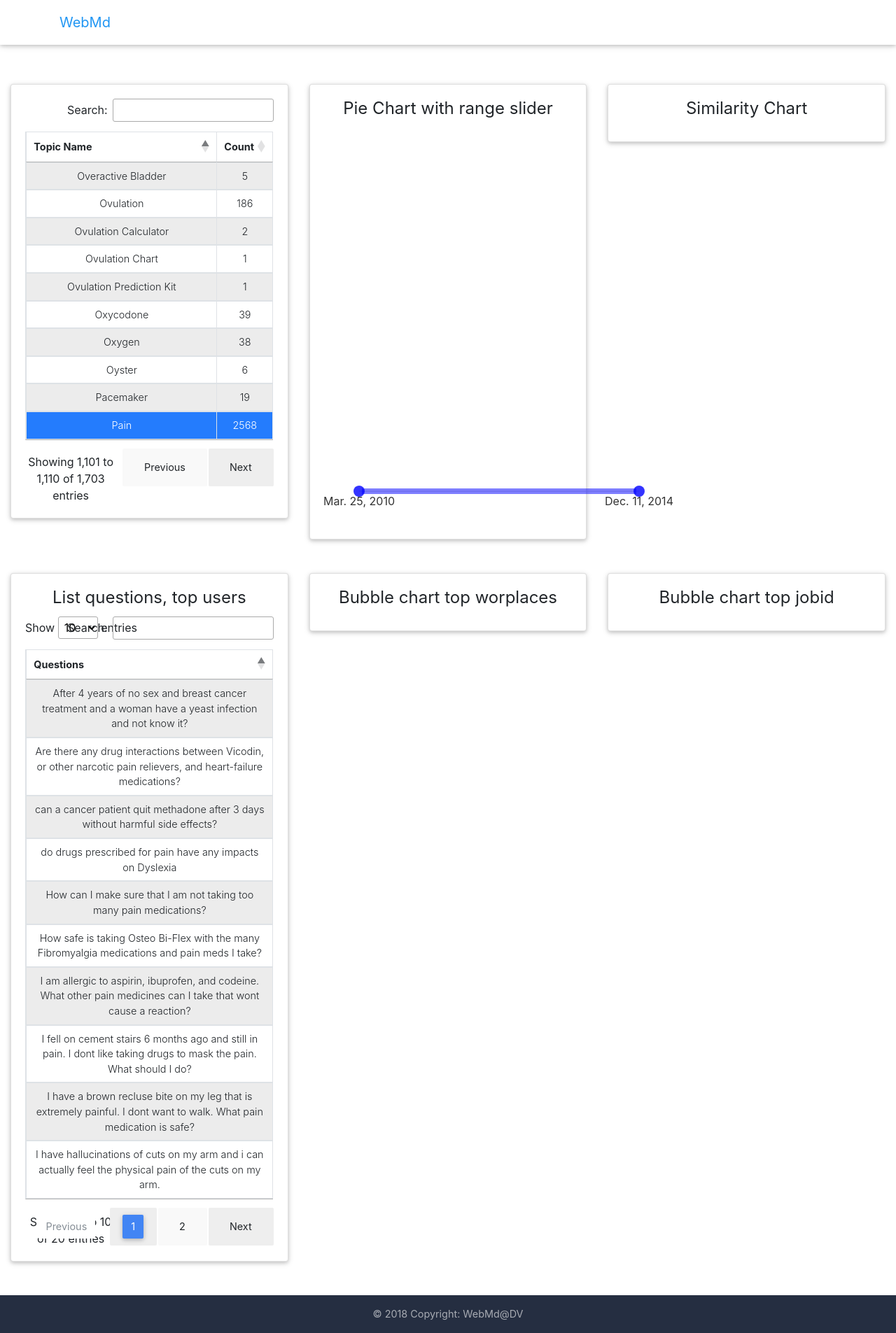
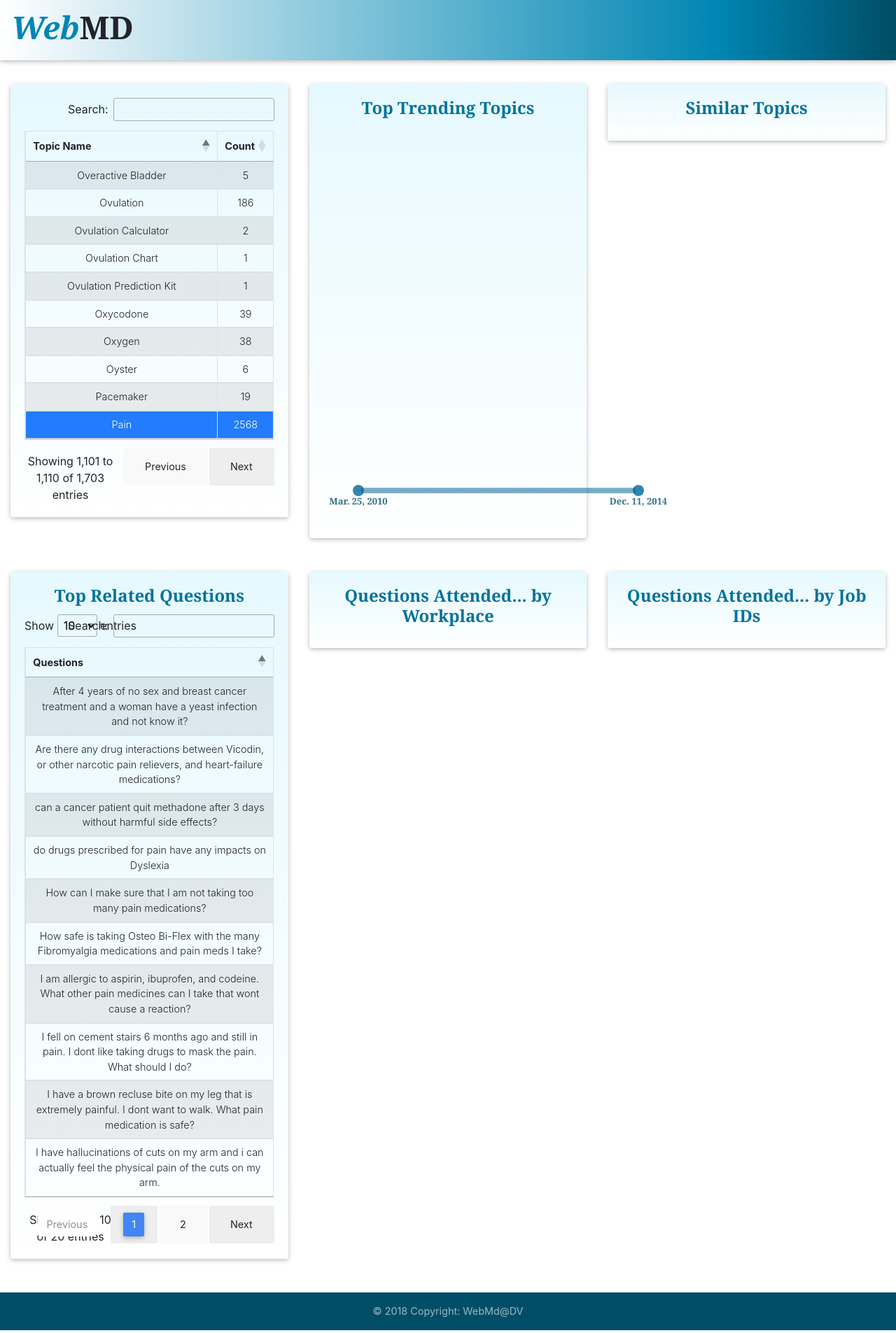
Before and after one commit to shpatni/WebMd_Visual_Analytics, a Django app: page / in a window 1280 px wide. Shown: the whole page at 70% size. Run offline with Django 3.2, Linux system fonts and the light colour scheme; data that the repository does not hold is empty; parts of the project's set-up code (start-up, migrations or seed data) failed here and were passed over; some libraries are stand-ins or nearby versions.

Commit message:
UI changes

```diff
--- a/DataVis/settings.py
+++ b/DataVis/settings.py
@@ -52,13 +52,13 @@
     'django.middleware.csrf.CsrfViewMiddleware',
     'django.contrib.auth.middleware.AuthenticationMiddleware',
     'django.contrib.auth.middleware.SessionAuthenticationMiddleware',
-    'whitenoise.middleware.WhiteNoiseMiddleware',
+    # 'whitenoise.middleware.WhiteNoiseMiddleware',
     'django.contrib.messages.middleware.MessageMiddleware',
     'django.middleware.clickjacking.XFrameOptionsMiddleware',
 ]
 
 
-STATICFILES_STORAGE = 'whitenoise.storage.CompressedManifestStaticFilesStorage'
+# STATICFILES_STORAGE = 'whitenoise.storage.CompressedManifestStaticFilesStorage'
 
 ROOT_URLCONF = 'DataVis.urls'
 
--- a/DataVis/static/js/bubblechart.js
+++ b/DataVis/static/js/bubblechart.js
@@ -1,7 +1,7 @@
 function createBubbleChart(type,dataBubbleChart) {
     var diameter = 400,
         format = d3.format(",d"),
-        color = d3.scaleOrdinal(d3.schemeCategory20c);
+        color = d3.scaleOrdinal(d3.schemeCategory20);
 
     var bubble = d3.pack()
         .size([diameter, diameter])
--- a/DataVis/static/js/piechart.js
+++ b/DataVis/static/js/piechart.js
@@ -114,8 +114,7 @@
                 createBubbleChart('jobtype', dataBubbleChart1);
       			});
             $.getJSON("static/data/similarity.json", function(result){
-                var color = d3.scaleOrdinal()
-                	.range(["#EDC951","#CC333F","#00A0B0"]);
+                var color = d3.scaleOrdinal().range(["#e6b800", "#cc3300"])
                 var margin = {top: 100, right: 100, bottom: 100, left: 100},
                 	width = Math.min(550, window.innerWidth - 10) - margin.left - margin.right,
                 	height = Math.min(width, window.innerHeight - margin.top - margin.bottom - 20);
@@ -145,14 +144,35 @@
 		        });});
         });
 
+    // var pieData = pie(data);
+    // var pieAngle = pieData.map(function (p) {
+    //     return (p.startAngle + p.endAngle) / 2 / Math.PI * 180;
+    // });
+    // const innerArc = d3.svg.arc().innerRadius(radius - 0).outerRadius(radius - 0);
 
     arc.append("text")
         .attr("transform", function(d) {
-            return "translate(" + label.centroid(d) + "),rotate(20)";
+            return "translate(" + label.centroid(d) + "),rotate(60)";
         })
+        // .style('text-anchor', function (d, i) { //important
+        //   const p = pieData[i];
+        //   const angle = pieAngle[i];
+        //   if (angle > 0 && angle <= 180) { //text-anchor depends on the angle
+        //     return "end"
+        //   }
+        //   return "start"
+        // })
+        // .attr("transform", function (d, i) { //important
+        //   const p = pieData[i];
+        //   let angle = pieAngle[i];
+        //   if (angle > 0 && angle <= 180) { //rotation depends on the angle
+        //     angle = angle - 180;
+        //   }
+        //   return "translate(${innerArc.centroid(p)}) rotate(${angle+90} 0 0)";
+        // })
         .attr("dy", "0.35em")
         .text(function(d) {
             return d.data.topic;
         })
-        .style('font-size', "15px");
+        .style('font-size', "15px").style("font-family","Helvetica");
 }
--- a/DataVis/static/js/radar.js
+++ b/DataVis/static/js/radar.js
@@ -7,12 +7,13 @@
 	 maxValue: 0, 			//What is the value that the biggest circle will represent
 	 labelFactor: 1.25, 	//How much farther than the radius of the outer circle should the labels be placed
 	 wrapWidth: 60, 		//The number of pixels after which a label needs to be given a new line
-	 opacityArea: 0.35, 	//The opacity of the area of the blob
-	 dotRadius: 4, 			//The size of the colored circles of each blog
+	 opacityArea: 0.5, 	//The opacity of the area of the blob
+	 dotRadius: 5, 			//The size of the colored circles of each blog
 	 opacityCircles: 0.1, 	//The opacity of the circles of each blob
 	 strokeWidth: 2, 		//The width of the stroke around each blob
 	 roundStrokes: false,	//If true the area and stroke will follow a round path (cardinal-closed)
-	 color: d3.scaleOrdinal(d3.schemeCategory10)	//Color function
+	 // color: d3.scaleOrdinal(d3.schemeCategory10)	//Color function
+	 color: d3.scaleOrdinal().range(["#e6b800", "#cc3300"])
 	};
 
 	//Put all of the options into a variable called cfg
@@ -27,7 +28,7 @@
 
 	var allAxis = (data[0].map(function(i, j){return i.axis})),	//Names of each axis
 		total = allAxis.length,					//The number of different axes
-		radius = Math.min(cfg.w/2, cfg.h/2), 	//Radius of the outermost circle
+		radius = Math.min(cfg.w/1.9, cfg.h/1.9), 	//Radius of the outermost circle
 		Format = d3.format('.0%'),			 	//Percentage formatting
 		angleSlice = Math.PI * 2 / total;		//The width in radians of each "slice"
 
@@ -77,8 +78,8 @@
 		.append("circle")
 		.attr("class", "gridCircle")
 		.attr("r", function(d, i){return radius/cfg.levels*d;})
-		.style("fill", "#CDCDCD")
-		.style("stroke", "#CDCDCD")
+		.style("fill", "#80e5ff")
+		.style("stroke", "#669999")
 		.style("fill-opacity", cfg.opacityCircles)
 		.style("filter" , "url(#glow)");
 
@@ -87,11 +88,11 @@
 	   .data(d3.range(1,(cfg.levels+1)).reverse())
 	   .enter().append("text")
 	   .attr("class", "axisLabel")
-	   .attr("x", 4)
+	   .attr("x", 20)
 	   .attr("y", function(d){return -d*radius/cfg.levels;})
 	   .attr("dy", "0.4em")
-	   .style("font-size", "10px")
-	   .attr("fill", "#737373")
+	   .style("font-size", "12px")
+	   .attr("fill", "#004d66")
 	   .text(function(d,i) { return Format(maxValue * d/cfg.levels); });
 
 	/////////////////////////////////////////////////////////
@@ -108,8 +109,8 @@
 	axis.append("line")
 		.attr("x1", 0)
 		.attr("y1", 0)
-		.attr("x2", function(d, i){ return rScale(maxValue*1.1) * Math.cos(angleSlice*i - Math.PI/2); })
-		.attr("y2", function(d, i){ return rScale(maxValue*1.1) * Math.sin(angleSlice*i - Math.PI/2); })
+		.attr("x2", function(d, i){ return rScale(maxValue*1.02) * Math.cos(angleSlice*i - Math.PI/2); })
+		.attr("y2", function(d, i){ return rScale(maxValue*1.02) * Math.sin(angleSlice*i - Math.PI/2); })
 		.attr("class", "line")
 		.style("stroke", "white")
 		.style("stroke-width", "2px");
@@ -117,7 +118,7 @@
 	//Append the labels at each axis
 	axis.append("text")
 		.attr("class", "legend")
-		.style("font-size", "11px")
+		.style("font-size", "14px").style("font-weight","bold").style("font-family","Georgia").style("fill","#006080")
 		.attr("text-anchor", "middle")
 		.attr("dy", "0.35em")
 		.attr("x", function(d, i){ return rScale(maxValue * cfg.labelFactor) * Math.cos(angleSlice*i - Math.PI/2); })
@@ -257,8 +258,9 @@
 			});
 			$.getJSON("static/data/similarity.json", function(result){
 			/*$.getJSON("/similarity", function(result){*/
-					var color = d3.scaleOrdinal()
-						.range(["#EDC951","#CC333F","#00A0B0"]);
+					// var color = d3.scaleOrdinal()
+					// 	.range(["#EDC951","#CC333F","#00A0B0"]);
+					var color = d3.scaleOrdinal().range(["#e6b800", "#cc3300"])
 					var margin = {top: 100, right: 100, bottom: 100, left: 100},
 						width = Math.min(550, window.innerWidth - 10) - margin.left - margin.right,
 						height = Math.min(width, window.innerHeight - margin.top - margin.bottom - 20);
@@ -339,8 +341,9 @@
 
 $.getJSON("static/data/similarity.json", function(result){
 		selectedTopicId = nameIdMapping[selectedTopic];
-		var color = d3.scaleOrdinal()
-			.range(["#EDC951","#CC333F","#00A0B0"]);
+		// var color = d3.scaleOrdinal()
+			// .range(["#EDC951","#CC333F","#00A0B0"]);
+		var color = d3.scaleOrdinal().range(["#e6b800", "#cc3300"])
 		var radarChartOptions = {
 			w: width,
 			h: height,
--- a/DataVis/static/js/timeperiodselector.js
+++ b/DataVis/static/js/timeperiodselector.js
@@ -117,7 +117,7 @@
         elements.$minText = svg.append('text')
             .attr("x", settings.min)
             .attr("y", settings.radius * 3 + settings.offset)
-            .attr("fill", "black")
+            .attr("fill", "#004d66").style("font-size", "13px").style("font-weight","bold").style("font-family","Georgia")
             .attr('fill-opacity', settings.opacity.medium)
             .attr('text-anchor', 'middle')
             .text(settings.translater.apply(self, [settings.min]).text);
@@ -134,7 +134,7 @@
         elements.$maxText = svg.append('text')
             .attr("x", settings.max)
             .attr("y", settings.radius * 3 + settings.offset)
-            .attr("fill", "black")
+            .attr("fill", "#004d66").style("font-size", "13px").style("font-weight","bold").style("font-family","Georgia")
             .attr("fill-opacity", settings.opacity.medium)
             .attr("text-anchor", "middle")
             .text(settings.translater.apply(self, [settings.max]).text);
@@ -282,7 +282,7 @@
         };
     }(timeScale);
 
-    var slider = new RangeSlider(g, settings.dim.width, handles.size, 'blue', translater, callback);
+    var slider = new RangeSlider(g, settings.dim.width, handles.size, '#006699', translater, callback);
 
     //setup handle dragging
     slider.elements.$min.call(d3.drag()
--- a/templates/webmddashboard.html
+++ b/templates/webmddashboard.html
@@ -16,7 +16,7 @@
     <!-- Material Design Bootstrap -->
     <link href="{% static 'css/mdb.min.css'%}" rel="stylesheet">
     <!-- Your custom styles (optional) -->
-    <link href="{% static 'css/style.min.css'%}" rel="stylesheet">
+    <!-- <link href="{% static 'css/style.min.css'%}" rel="stylesheet"> -->
 
     <script type="text/javascript" src="{% static 'js/jquery-3.2.1.min.js'%}"></script>
     <!-- Bootstrap tooltips -->
@@ -182,15 +182,9 @@
     <header>
 
         <!-- Navbar -->
-        <nav class="navbar fixed-top navbar-expand-lg navbar-light white scrolling-navbar">
-            <div class="container">
+        <nav class="navbar fixed-top navbar-expand-lg navbar-light white scrolling-navbar" style="background: linear-gradient(to right, #FFFFFF, #0086b3 80%, #004d66);">
 
-                <!-- Brand -->
-                <a class="navbar-brand waves-effect" href="#">
-                  <strong class="blue-text">WebMd</strong>
-              </a>
-
-            </div>
+            <h1 style="font-family:Georgia !important;font-size:45px;font-weight:bold;"><i><font color="#0086b3">Web</font></i>MD</h1>
         </nav>
         <!-- Navbar -->
 
@@ -210,7 +204,7 @@
                     <div class="col-xl-4 col-lg-6 col-md-12 mb-4">
 
                         <!--Card-->
-                        <div class="card">
+                        <div class="card" style="border: 0;background: linear-gradient(#e6f9ff, #ffffff);">
                             <!--Card content-->
                             <div class="card-body">
                                 <table id="example" class="table table-striped table-bordered hover stripe">
@@ -243,12 +237,12 @@
                     <div class="col-xl-4 col-lg-6 col-md-12 mb-4">
 
                         <!--Card-->
-                        <div class="card">
+                        <div class="card" style="border: 0;background: linear-gradient(#e6f9ff, #ffffff);">
 
                             <!--Card content-->
                             <div class="card-body">
                                 <!--Title-->
-                                <h4 class="card-title">Pie Chart with range slider</h4>
+                                <h4 class="card-title" style="font-family:Georgia !important;font-weight:bold;"><font color="#007399">Top Trending Topics</font></h4>
                                 <svg id="topicspie" width="400" height="400"></svg>
                                 <div id="controllers">
                                     <svg id="xyz" width="500" height="50">
@@ -266,13 +260,13 @@
                     <div class="col-xl-4 col-lg-6 col-md-12 mb-4">
 
                         <!--Card-->
-                        <div class="card">
+                        <div class="card" style="border: 0;background: linear-gradient(#e6f9ff, #ffffff);">
 
 
                             <!--Card content-->
                             <div class="card-body">
                                 <!--Title-->
-                                <h4 class="card-title">Similarity Chart</h4>
+                                <h4 class="card-title" style="font-family:Georgia !important;font-weight:bold;"><font color="#007399">Similar Topics</font></h4>
                                 <div class="radarChart"></div>
                             </div>
 
@@ -292,13 +286,13 @@
                     <div class="col-lg-4 col-md-6 mb-4">
 
                         <!--Card-->
-                        <div class="card">
+                        <div class="card" style="border: 0;background: linear-gradient(#e6f9ff, #ffffff);">
 
 
                             <!--Card content-->
                             <div class="card-body">
                                 <!--Title-->
-                                <h4 class="card-title">List questions, top users</h4>
+                                <h4 class="card-title" style="font-family:Georgia !important;font-weight:bold;"><font color="#007399">Top Related Questions</font></h4>
                                 <!--Text <ul id="topQuestionsList"></ul>-->
 									<table id="questionTable" class="table table-striped table-bordered hover stripe dt-left">
                                     <thead>
@@ -323,13 +317,13 @@
                     <div class="col-lg-4 col-md-12 mb-4">
 
                         <!--Card-->
-                        <div class="card">
+                        <div class="card" style="border: 0;background: linear-gradient(#e6f9ff, #ffffff);">
 
 
                             <!--Card content-->
                             <div class="card-body">
                                 <!--Title-->
-                                <h4 class="card-title">Bubble chart top worplaces</h4>
+                                <h4 class="card-title" style="font-family:Georgia !important;font-weight:bold;"><font color="#007399">Questions Attended... by Workplace</font></h4>
                                 <div id="workplace"></div>
                             </div>
 
@@ -343,13 +337,13 @@
                     <div class="col-lg-4 col-md-6 mb-4">
 
                         <!--Card-->
-                        <div class="card">
+                        <div class="card" style="border: 0;background: linear-gradient(#e6f9ff, #ffffff);">
 
 
                             <!--Card content-->
                             <div class="card-body">
                                 <!--Title-->
-                                <h4 class="card-title">Bubble chart top jobid</h4>
+                                <h4 class="card-title" style="font-family:Georgia !important;font-weight:bold;"><font color="#007399">Questions Attended... by Job IDs</font></h4>
                                 <div id="jobtype"></div>
                             </div>
 
@@ -371,7 +365,7 @@
     <!--Main layout-->
 
     <!--Footer-->
-    <footer class="page-footer text-center font-small mdb-color darken-2 mt-4 wow fadeIn">
+    <footer class="page-footer text-center font-small mdb-color darken-2 mt-4 wow fadeIn" style="background: #006080 !important;">
 
         <!--Copyright-->
         <div class="footer-copyright py-3">
```
